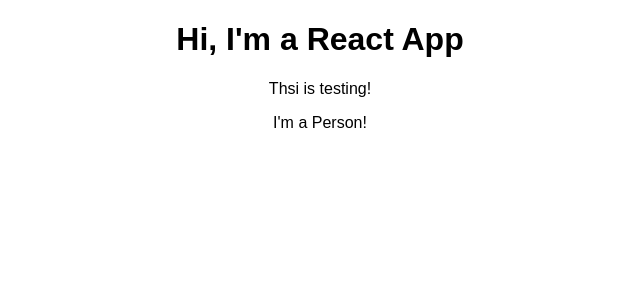
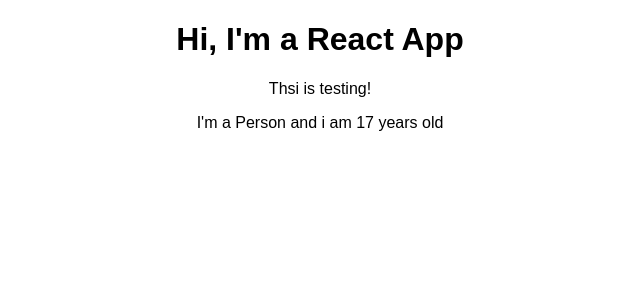
Before and after one commit to vani1992-seelam/build-react-app, a React (Create React App) app in the folder react-complete-guide/: page / in a window 1280 px wide. Shown: the top 300 px of the page, without its empty margins (320-960 px from the left). Built offline with nearby package versions, Linux system fonts and the light colour scheme.

Commit message:
Outputting Dynamic Content

```diff
--- a/react-complete-guide/src/Person/Person.js
+++ b/react-complete-guide/src/Person/Person.js
@@ -2,7 +2,7 @@
 
 
 const person = () => {
-    return <p>I'm a Person!</p>
+return <p>I'm a Person and i am {Math.floor(Math.random() * 20)} years old</p>
 };
 
 export default person;
```
